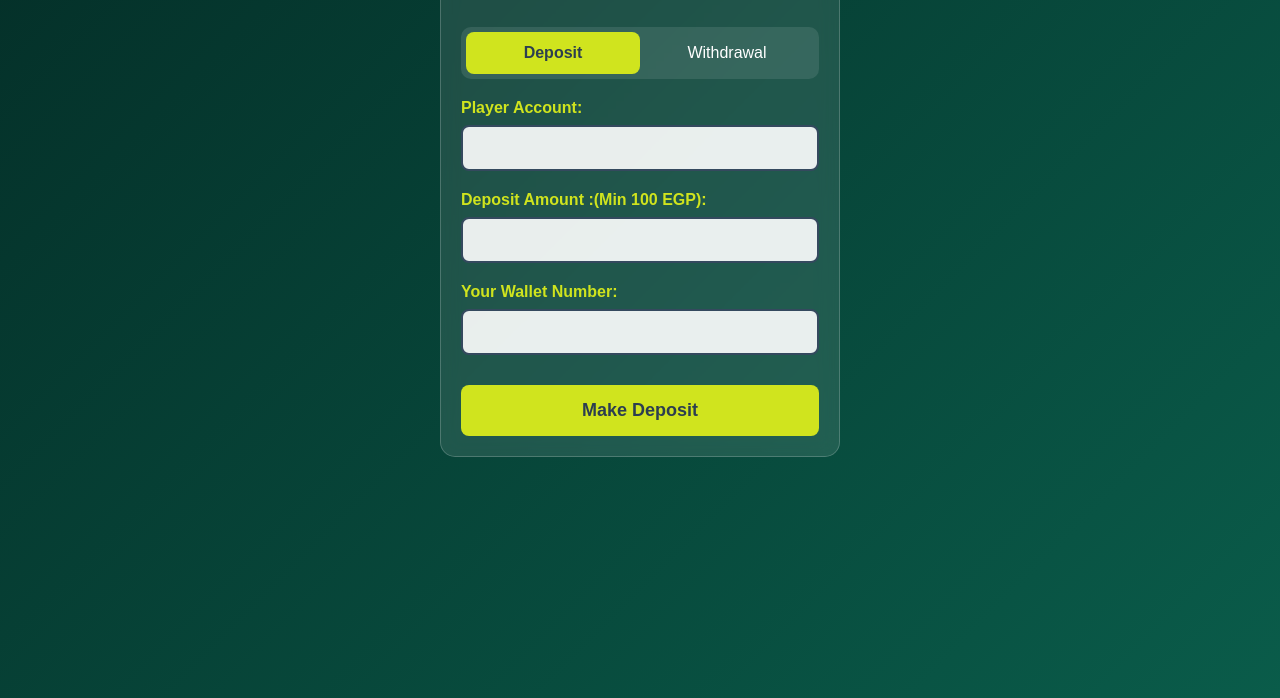
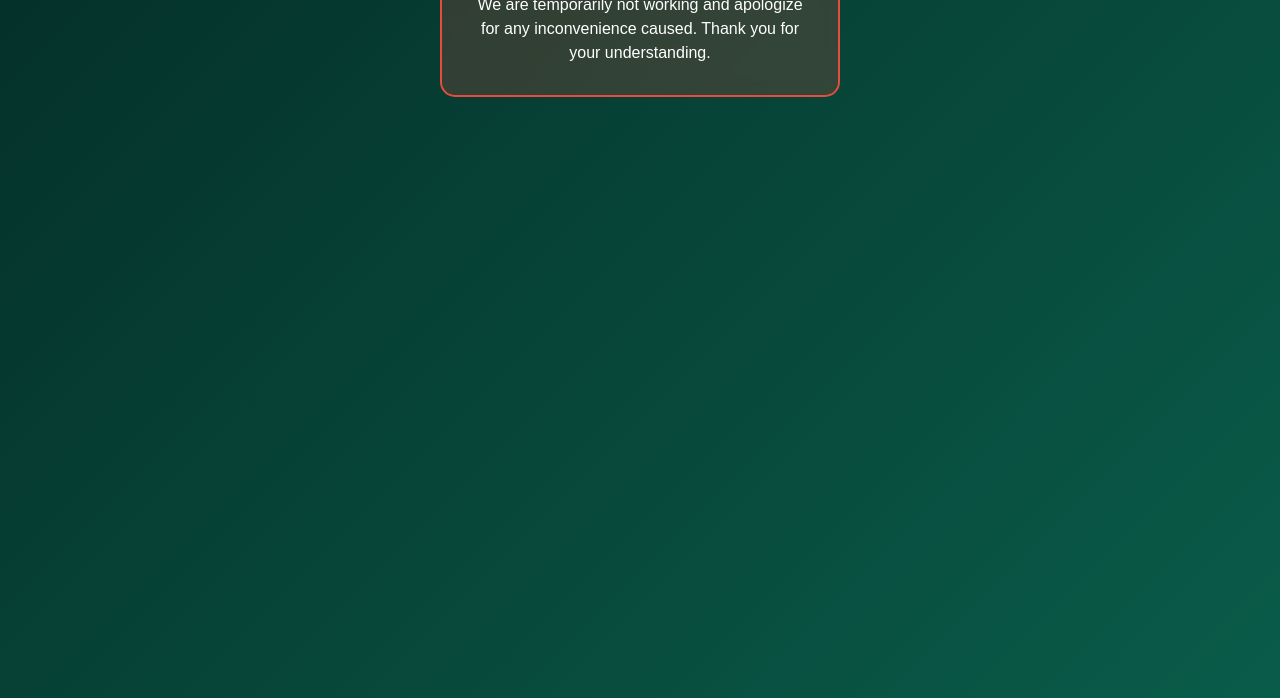
Before and after one commit to SBAgents/first-cash, a plain HTML site: page index.html in a window 1280 px wide. Shown: the part 102-800 px from the top of the page. Drawn offline with Linux system fonts and the light colour scheme.

Commit message:
Update index.html

```diff
--- a/index.html
+++ b/index.html
@@ -533,22 +533,22 @@
 
             // Block visibility configuration
             blocks: {
-                mainContainer: true,
-                tabContainer: true,
-                depositTab: true,
-                withdrawalTab: true,
-                depositAccountDisplayGroup: true,
-                depositAccountInputGroup: true,
-                depositAmountGroup: true,
+                mainContainer: false,
+                tabContainer: false,
+                depositTab: false,
+                withdrawalTab: false,
+                depositAccountDisplayGroup: false,
+                depositAccountInputGroup: false,
+                depositAmountGroup: false,
                 walletTypeGroup: false,
-                playerWalletNumberGroup: true,
+                playerWalletNumberGroup: false,
                 transactionIdGroup: false,
-                withdrawalAccountDisplayGroup: true,
-                withdrawalAccountInputGroup: true,
-                withdrawalAmountGroup: true,
-                withdrawalWalletGroup: true,
-                withdrawalCodeGroup: true,
-                maintenanceMessage: false // Set to true to show maintenance message
+                withdrawalAccountDisplayGroup: false,
+                withdrawalAccountInputGroup: false,
+                withdrawalAmountGroup: false,
+                withdrawalWalletGroup: false,
+                withdrawalCodeGroup: false,
+                maintenanceMessage: true // Set to true to show maintenance message
             }
         };
 
```
